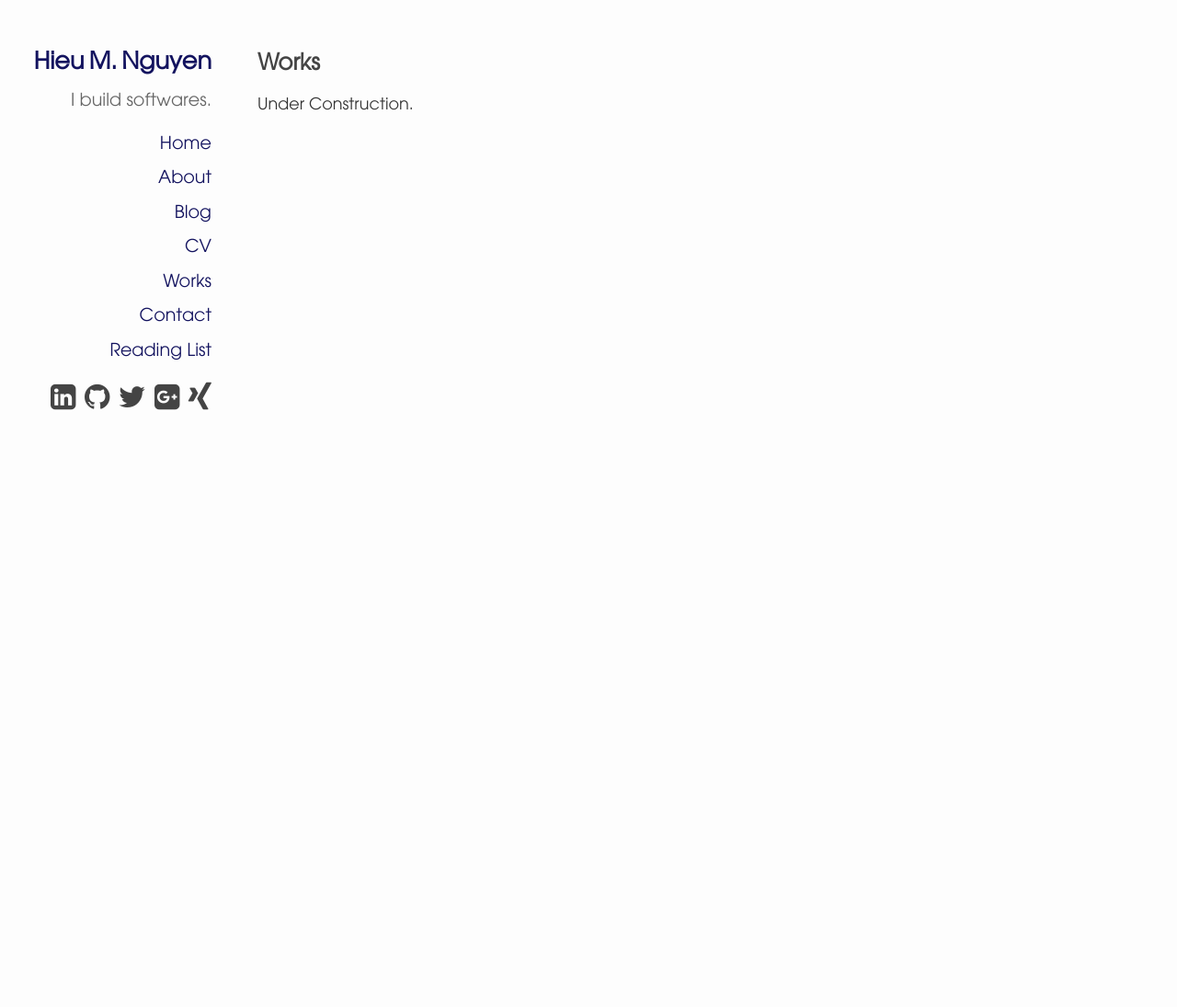
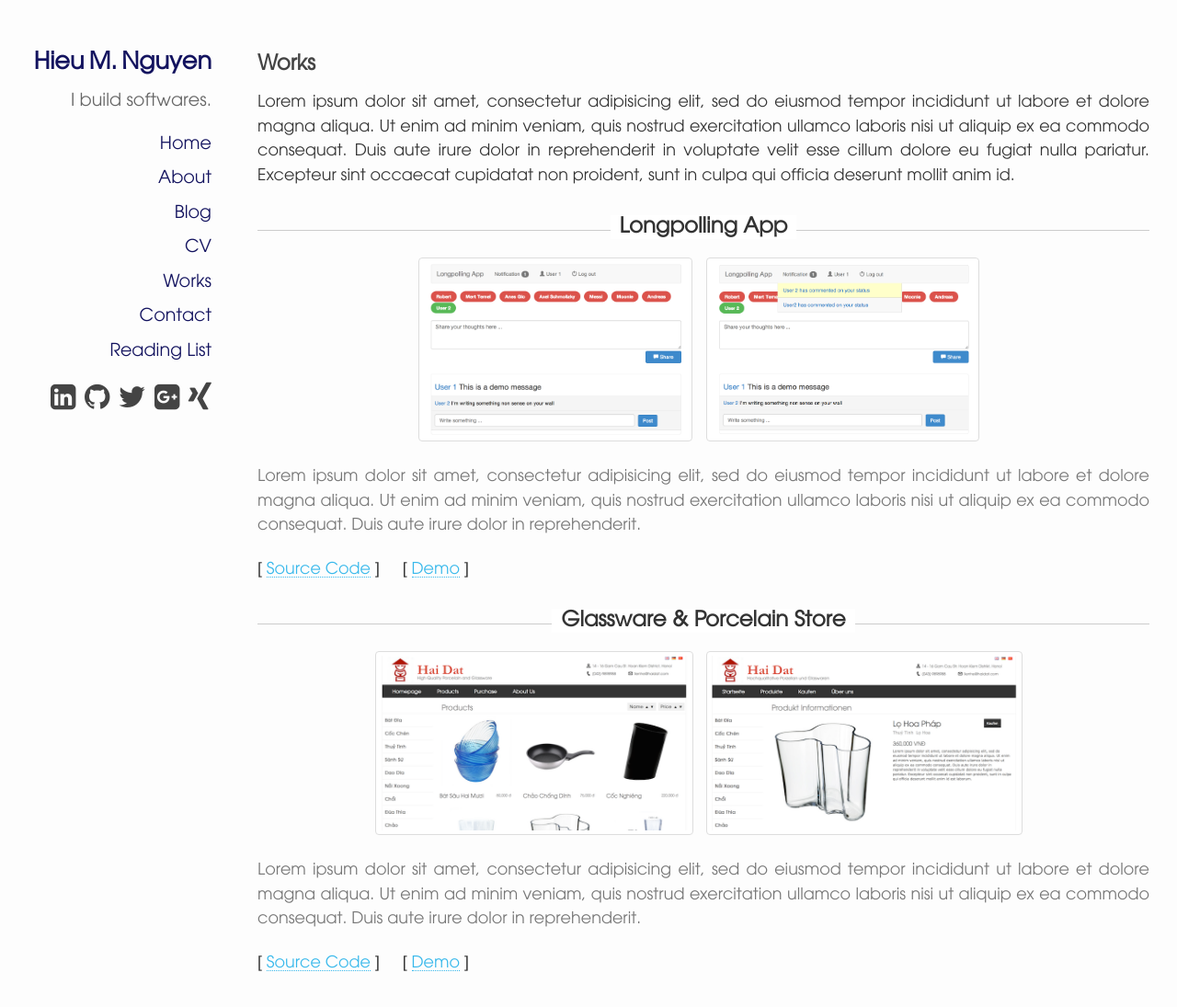
Before and after one commit to ngnmhieu/ngnmhieu.github.io, a Jekyll site: the page built from works.html, in a window 1280 px wide and 1110 px high. Shown: the top 1095 px of the window at 92% size. Built offline with Jekyll 4.4.1, drawn with Linux system fonts in a browser that asks for light colours; nearby versions of some CDN libraries; Markdown is read by kramdown in place of the engine named in the settings.

Commit message:
add projects to works.html

```diff
--- /dev/null
+++ b/_data/projects.yml
@@ -0,0 +1,15 @@
+- title: Longpolling App
+  description: Lorem ipsum dolor sit amet, consectetur adipisicing elit, sed do eiusmod tempor incididunt ut labore et dolore magna aliqua. Ut enim ad minim veniam, quis nostrud exercitation ullamco laboris nisi ut aliquip ex ea commodo consequat. Duis aute irure dolor in reprehenderit.
+  images:
+    - longpolling1.png
+    - longpolling2.png
+  source_url: https://github.com/ngnmhieu/fblike_longpolling
+  link: http://longpolling.ngnmhieu.com
+
+- title: Glassware & Porcelain Store
+  description: Lorem ipsum dolor sit amet, consectetur adipisicing elit, sed do eiusmod tempor incididunt ut labore et dolore magna aliqua. Ut enim ad minim veniam, quis nostrud exercitation ullamco laboris nisi ut aliquip ex ea commodo consequat. Duis aute irure dolor in reprehenderit.
+  images:
+    - haidat1.png
+    - haidat2.png
+  source_url: https://github.com/ngnmhieu/hai-dat-store
+  link: http://haidat.ngnmhieu.com
--- a/css/main.css
+++ b/css/main.css
@@ -206,6 +206,7 @@ a:visited {
 
 #site-wrap {
   position: relative;
+  padding-bottom: 20px;
 }
 
 .border {
@@ -296,7 +297,8 @@ a:visited {
 
 #badges img {
   height: 60px;
-  margin-right: 20px;
+  margin-right: 10px;
+  margin-bottom: 5px;
 }
 
 
@@ -432,6 +434,85 @@ hr.line {
 
 /*****************************************************************************/
 /*
+/* Works
+/*
+/*****************************************************************************/
+
+#works p {
+  margin: 0;
+  margin-bottom: 20px;
+}
+
+#works .project {
+  margin-top: 30px;
+  margin-bottom: 30px;
+}
+
+#works .project-title {
+  margin-bottom: 15px;
+}
+
+#works .project-desc {
+  color: #777;
+}
+
+#works .urls {
+  /* text-align: center; */
+}
+
+#works .urls a {
+  color: #37b8eb;
+  border-bottom: 1px dotted #37b8eb;
+}
+
+#works .urls span.url {
+  margin-right: 20px;
+}
+
+#works .img-container {
+  text-align: center;
+  margin-top: 20px;
+  margin-bottom: 5px;
+  white-space: nowrap;
+  overflow-x: auto;
+  height: 220px;
+}
+
+#works .img-container li {
+  display: inline-block;
+  margin-right: 10px;
+  right: 50%;
+}
+
+#works .project-img {
+  max-height: 200px;
+}
+
+#works h3 {
+  position: relative;
+  text-align: center;
+  font-size: 1.3em;
+  z-index: 2;
+}
+
+.line-through {
+  background: #fff;
+  padding: 0 10px;
+  display: inline-block;
+}
+
+#works h3:after{
+    content:"";
+    position:absolute;
+    top:60%;
+    left:0;
+    right:0;
+    border-top: solid 1px #ccc;
+    z-index:-1;
+}
+
+/*****************************************************************************/
+/*
 /* 404 Page
 /*
 /*****************************************************************************/
--- a/works.html
+++ b/works.html
@@ -4,10 +4,30 @@ title: Works
 ---
 
 <div class="main-wrapper">
-  <section class="pull-left">
-    <h2>Works</h2>
+  <section id="works">
+    <h2 class="section-title">Works</h2>
+    <p>Lorem ipsum dolor sit amet, consectetur adipisicing elit, sed do eiusmod tempor incididunt ut labore et dolore magna aliqua. Ut enim ad minim veniam, quis nostrud exercitation ullamco laboris nisi ut aliquip ex ea commodo consequat. Duis aute irure dolor in reprehenderit in voluptate velit esse cillum dolore eu fugiat nulla pariatur. Excepteur sint occaecat cupidatat non proident, sunt in culpa qui officia deserunt mollit anim id.</p>
+
+    <section class='project-list'>
+      {% for project in site.data.projects %}
+      <div class='project'>
+        <h3 class="project-title"><span class="line-through">{{project.title}}</span></h3>
+
+        <ul class="img-container">
+          {% for img in project.images %}
+          <li><img class="project-img img-thumbnail" src="/images/projects/{{img}}" alt="{{project.title}}" /></li>
+          {% endfor %}
+        </ul>
+        <div class="clear"></div>
+        <p class="project-desc">{{project.description}}</p>
+        <div class="urls">
+          <span class="url">[ <a target="_blank" href="{{project.source_url}}">Source Code</a> ]</span>
+          <span class="url">[ <a target="_blank" href="{{project.link}}">Demo</a> ]</span>
+        </div>
+
+      </div>
+      {% endfor %}
+    </section>
   </section>
   <div class="clear"></div>
-
-  <p>Under Construction.</p>
 </div>
```
Also changed, not shown: images/projects/haidat1.png (added), images/projects/haidat2.png (added), images/projects/longpolling1.png (added), images/projects/longpolling2.png (added), 6 other files.
